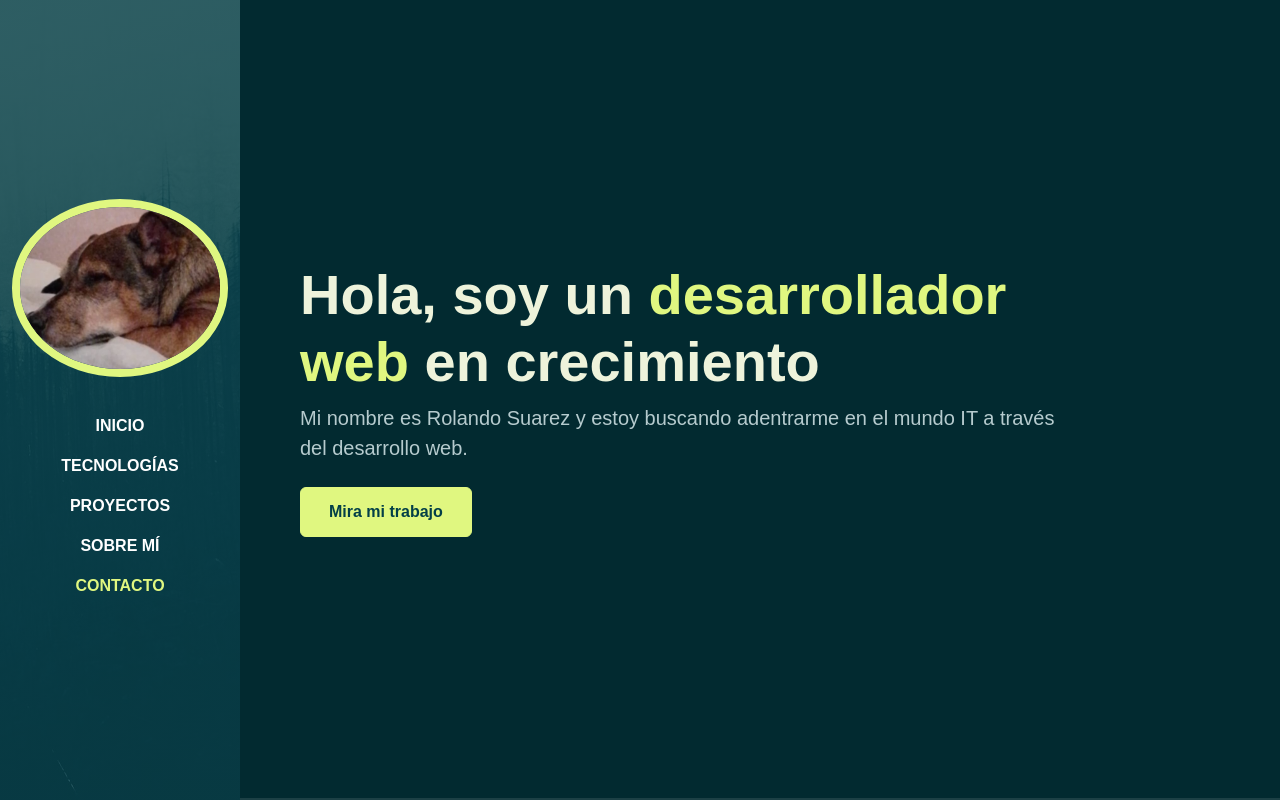
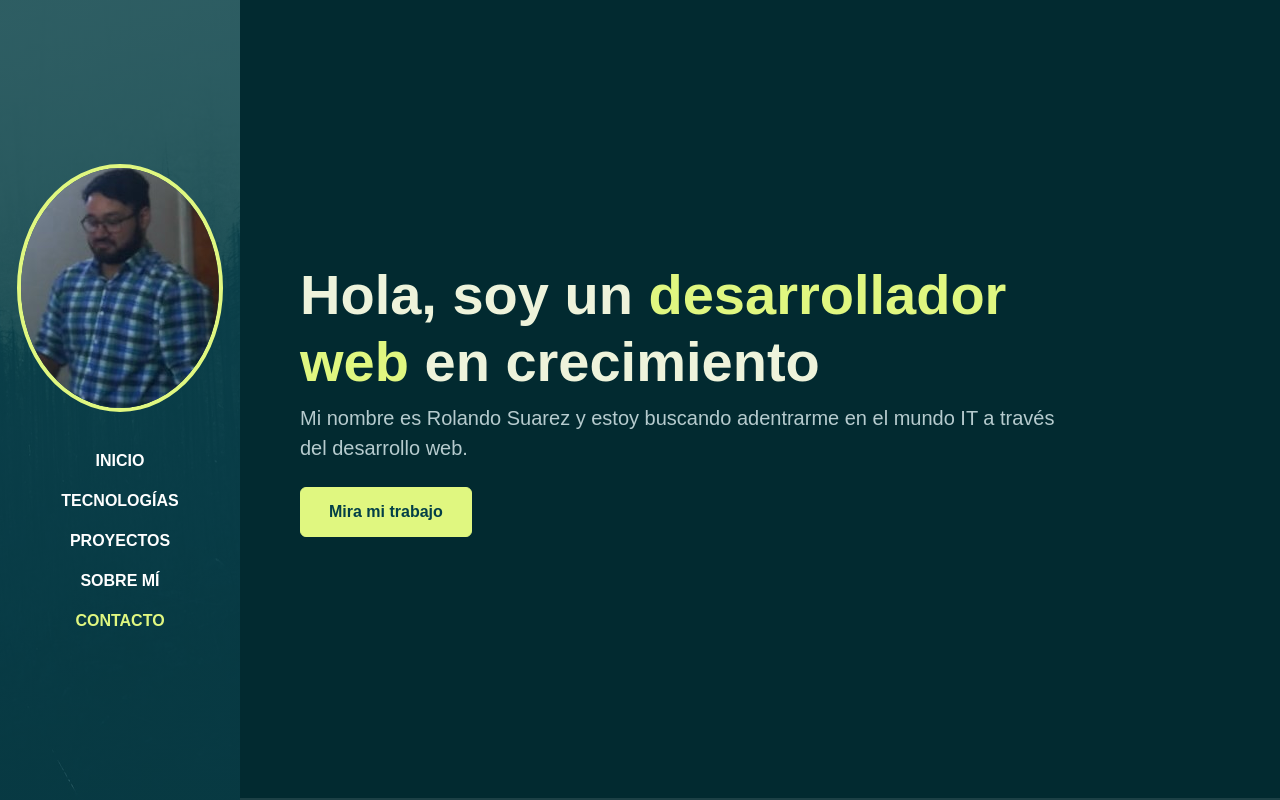
Before and after one commit to Rolo94/portfolio, a plain HTML site: page index.html in a window 1280 px wide. Shown: the top 800 px of the page. Drawn offline with Linux system fonts and the light colour scheme; a web font is replaced by a local one.

Commit message:
foto de perfil cambiada

```diff
--- a/assets/css/style.css
+++ b/assets/css/style.css
@@ -103,7 +103,7 @@ img {
     }
 
     .navbar-brand img {
-        border: 8px solid var(--color-brand);
+        border: 4px solid var(--color-brand);
     }
 
     /* CONTENT WRAPPER */
--- a/index.html
+++ b/index.html
@@ -19,7 +19,7 @@
         <div class="container flex-lg-column">
             <a class="navbar-brand mx-lg-auto mb-lg-4" href="#">
                 <span class="h3 fw-bold d-block d-lg-none">Rolando Suarez</span>
-                <img src="./assets/images/person.jpeg" class="d-none d-lg-block rounded-circle" alt="">
+                <img src="./assets/images/img_profile.jpg" class="d-none d-lg-block rounded-circle" alt="perfil">
             </a>
             <button class="navbar-toggler" type="button" data-bs-toggle="collapse" data-bs-target="#navbarNav"
                 aria-controls="navbarNav" aria-expanded="false" aria-label="Toggle navigation">
```
Also changed, not shown: assets/images/person.jpg (deleted).
